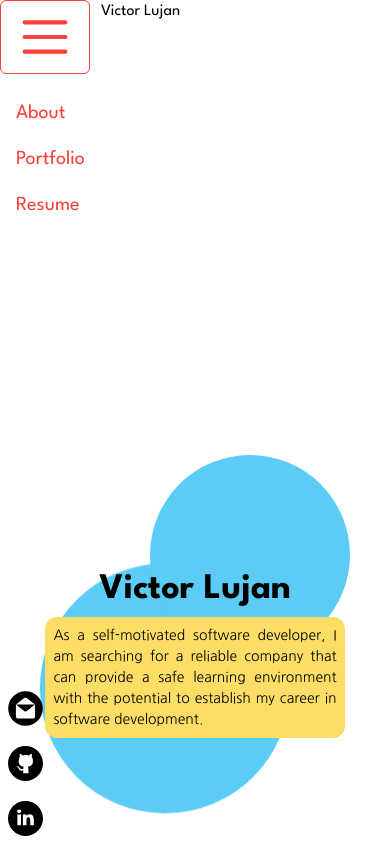
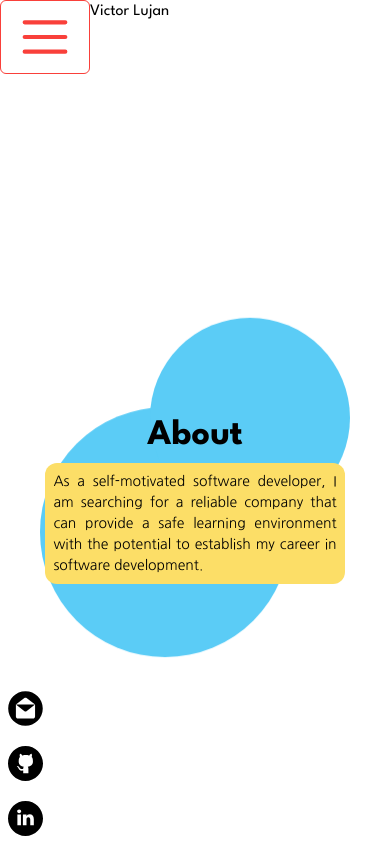
Before and after one commit to VMLujanJr/portfolio, a React (Create React App) app: page / in a window 390 px wide. Shown: the top 844 px of the page. Built offline with nearby package versions, Linux system fonts and the light colour scheme; a web font is replaced by a local one.

Commit message:
menu was revamped

```diff
--- a/package.json
+++ b/package.json
@@ -13,6 +13,7 @@
     "aos": "^2.3.4",
     "react": "^18.2.0",
     "react-dom": "^18.2.0",
+    "react-router-dom": "^6.4.2",
     "react-scripts": "5.0.1",
     "react-use": "^17.4.0",
     "web-vitals": "^2.1.4"
--- a/src/App.js
+++ b/src/App.js
@@ -1,4 +1,5 @@
 import React, { useState, useEffect } from 'react';
+import { BrowserRouter as Router, Routes, Route } from 'react-router-dom';
 import About from './components/About';
 import Featured from './components/Featured';
 import Footer from './components/Footer';
--- a/src/components/About/index.js
+++ b/src/components/About/index.js
@@ -4,7 +4,7 @@ const About = () => {
     return (
         <section id='about' className='min-h-screen flex justify-center items-center px-2'>
             <div id='container' className='w-4/5 flex flex-col justify-center items-center'>
-                <h1 className='z-10 animate-slider1 font-bold text-4xl laptop:text-7xl'>Victor Lujan</h1>
+                <h1 className='z-10 animate-slider1 font-bold text-4xl laptop:text-7xl'>About</h1>
                 <p className="z-10 animate-slider2 font-Nanum text-sm laptop:text-xl bg-c-yellow rounded-xl p-2 text-justify max-w-sm tablet:max-w-md laptop:max-w-lg">
                     As a self-motivated software developer, I am searching for a reliable
                     company that can provide a safe learning environment with the potential to establish my career
--- a/src/components/Dropdown/index.js
+++ b/src/components/Dropdown/index.js
@@ -1,19 +1,19 @@
 import React from 'react';
+import { Link } from 'react-router-dom';
 
-const Dropdown = ({ submenus }) => {
+const Dropdown = ({ submenus, dropdown }) => {
     return (
-        <ul id='dropdown'>
+        <ul id='dropdown' className={`${dropdown ? 'inline' : 'hidden'}`}>
             {submenus.map((submenu, index) => (
                 <li key={index}>
-                    <a
+                    <Link
                         href={submenu.url}
                         target={submenu.target}
                         rel={submenu.relation}
-                        /* onClick={item.function} */
                         className='hover:text-c-blue block px-4 py-2 text-xl animate-nav3-down laptop:animate-nav3-slide active:text-c-yellow'
                     >
                         {submenu.title}
-                    </a>
+                    </Link>
                 </li>
             ))}
         </ul>
--- a/src/components/Header/index.js
+++ b/src/components/Header/index.js
@@ -1,12 +1,13 @@
 import React from 'react';
 import NavigationBar from '../NavigationBar';
+import { Link } from 'react-router-dom';
 
 const Header = () => {
     return (
         <header>
             <div id='navContainer' className='inline-flex'>
-                <NavigationBar className='' />
-                <a href='/'>Victor Lujan</a>
+                <NavigationBar />
+                <Link href='/'>Victor Lujan</Link>
             </div>
         </header>
     );
--- a/src/components/MenuIcon/index.js
+++ b/src/components/MenuIcon/index.js
@@ -3,9 +3,7 @@ import { Bars3Icon } from '@heroicons/react/20/solid';
 
 const MenuIcon = () => {
     return (
-        <button type='button' className='inline-flex justify-start rounded-md border bg-white px-4 py-2 text-lg'>
-            <Bars3Icon className='w-14 h-14 hover:text-c-blue active:text-c-blue' aria-hidden='true' />
-        </button>
+        <Bars3Icon className='w-14 h-14 hover:text-c-blue active:text-c-blue' aria-hidden='true' />
     );
 };
 
--- a/src/components/MenuItems/index.js
+++ b/src/components/MenuItems/index.js
@@ -1,12 +1,44 @@
-import React, { useState } from 'react';
+import React, { useState, useEffect, useRef } from 'react';
 import Dropdown from '../Dropdown';
 
 const MenuItems = ({ items }) => {
     const [dropdown, setDropdown] = useState(false);
+    let ref = useRef(); // access the DOM elements of the dropdown by passing a reference to the target node
+
+    /* if you click outside of the menu, the menu items will collapse */
+    useEffect(() => {
+        const handler = (event) => {
+            /* I don't understand !ref.current.contains(event.target) */
+            if (dropdown && ref.current && !ref.current.contains(event.target)) {
+                setDropdown(false);
+            }
+        };
+        document.addEventListener('mousedown', handler);
+        document.addEventListener('touchstart', handler);
+
+        return () => {
+            // cleanup the event listener
+            document.removeEventListener('mousedown', handler);
+            document.removeEventListener('touchstart', handler);
+        };
+    }, [dropdown]); // ...true or false...
+
+    const onMouseEnter = () => {
+        window.innerWidth >= 1024 && setDropdown(true);
+    };
+
+    const onMouseLeave = () => {
+        window.innerWidth >= 1024 && setDropdown(false);
+    };
+
     return (
-        <li id='menuItem'>
-            {items.icon}
-            {items.submenu ? (
+        <li
+            id='menuItem'
+            ref={ref}
+            onMouseEnter={onMouseEnter}
+            onMouseLeave={onMouseLeave}
+        >
+            {items.submenu && (
                 <>
                     <button
                         type='button'
@@ -16,15 +48,12 @@ const MenuItems = ({ items }) => {
                         rel={items.relation}
                         aria-expanded={dropdown ? "true" : "false"}
                         onClick={() => setDropdown((prev) => !prev)}
-                        /* onClick={item.function} */
-                        className='hover:text-c-blue block px-4 py-2 text-xl animate-nav3-down laptop:animate-nav3-slide active:text-c-yellow'
+                        className='inline-flex justify-start rounded-md border bg-white px-4 py-2 text-lg'
                     >
-                        {items.title}
+                        {items.icon}
                     </button>
                     <Dropdown dropdown={dropdown} submenus={items.submenu} />
                 </>
-            ) : (
-                <p>HELLO</p>
             )
             }
         </li>
--- a/src/components/NavigationBar/index.js
+++ b/src/components/NavigationBar/index.js
@@ -6,7 +6,12 @@ const NavigationBar = () => {
     return (
         <nav>
             <ul id='menuItems' className='text-c-red'>
+                {/* .map thru menu Array */}
                 {menuItems.map((menu, index) => {
+
+                    /* ICON SHOULD RENDER BY DEFAULT */
+
+                    /* send content to MenuItems via prop drill 'items={menu}', then return */
                     return <MenuItems items={menu} key={index} />
                 })}
             </ul>
--- a/src/index.js
+++ b/src/index.js
@@ -1,5 +1,6 @@
 import React from 'react';
 import ReactDOM from 'react-dom/client';
+import { BrowserRouter } from 'react-router-dom';
 import './index.css';
 import App from './App';
 import reportWebVitals from './reportWebVitals';
@@ -7,7 +8,9 @@ import reportWebVitals from './reportWebVitals';
 const root = ReactDOM.createRoot(document.getElementById('root'));
 root.render(
   <React.StrictMode>
-    <App />
+    <BrowserRouter>
+      <App />
+    </BrowserRouter>
   </React.StrictMode>
 );
 
--- a/src/output.css
+++ b/src/output.css
@@ -670,6 +670,10 @@ video {
   display: grid;
 }
 
+.hidden {
+  display: none;
+}
+
 .h-\[35px\] {
   height: 35px;
 }
```
Also changed, not shown: 1 other file (tests, documents, lock files or other folders).
